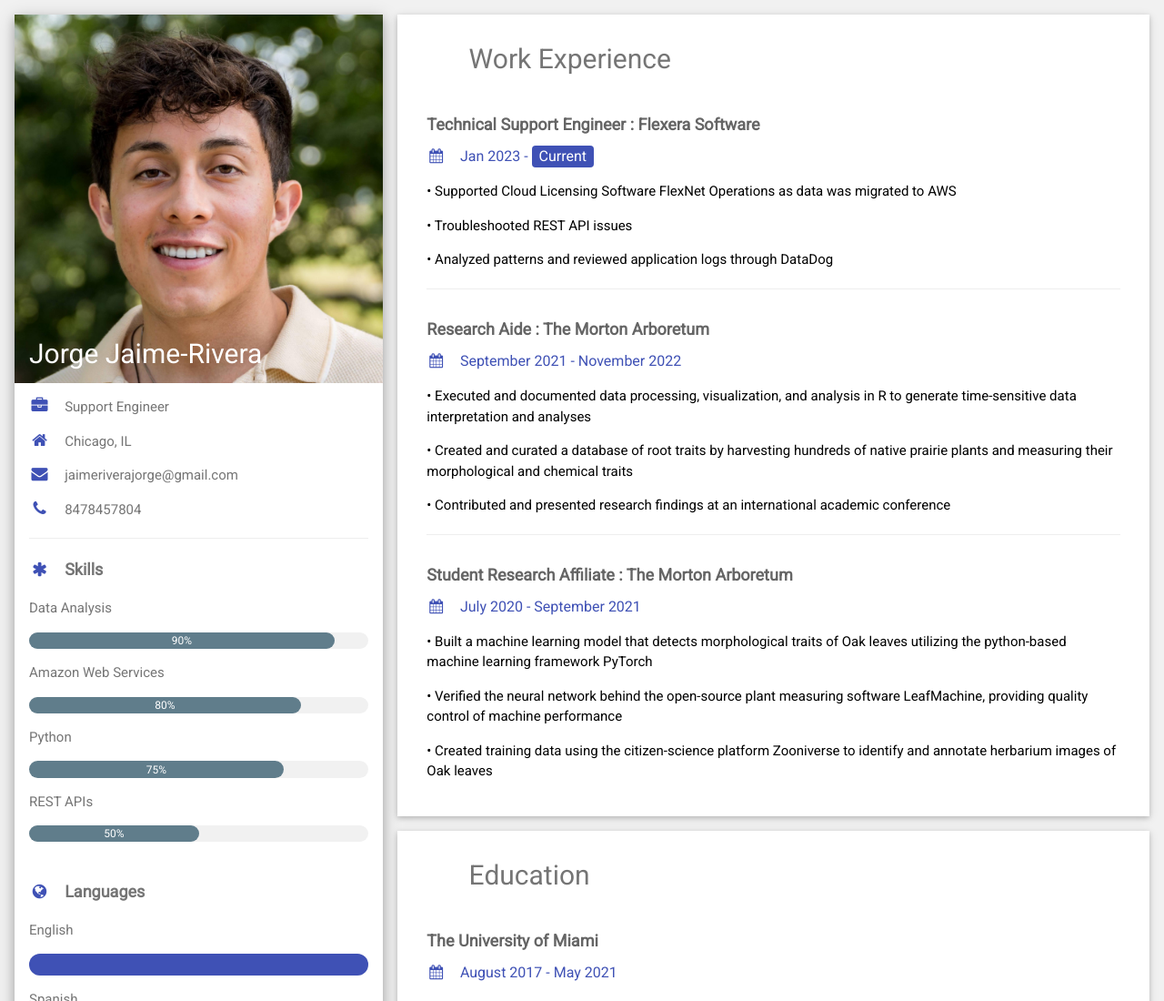
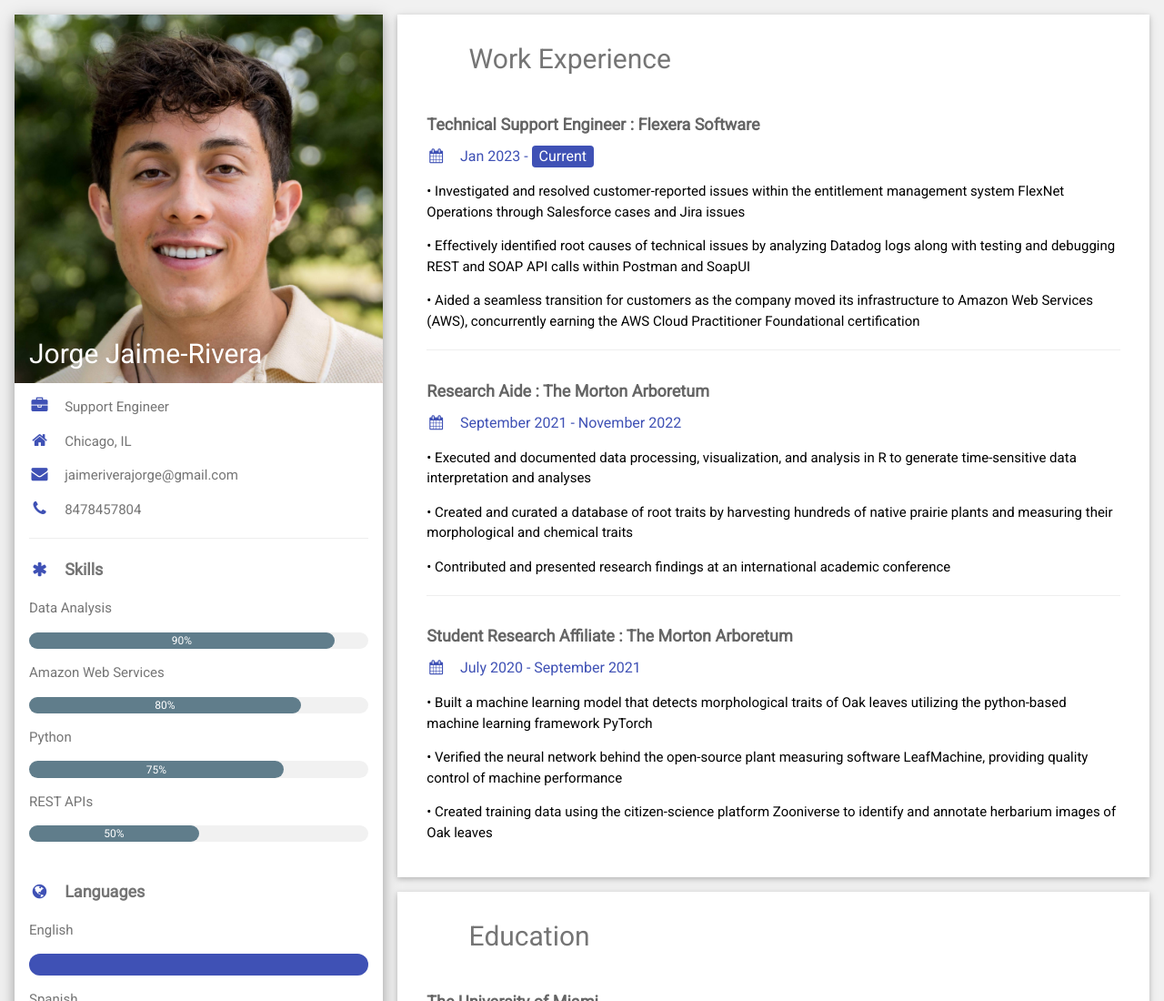
Before and after one commit to jaimeriverajorge/resume, a plain HTML site: page index.html in a window 1280 px wide. Shown: the top 1100 px of the page at 91% size. Drawn offline with nearby package versions, Linux system fonts and the light colour scheme.

Commit message:
Updated index.html

```diff
--- a/index.html
+++ b/index.html
@@ -81,9 +81,9 @@ html,body,h1,h2,h3,h4,h5,h6 {font-family: "Roboto", sans-serif}
         <div class="w3-container">
           <h5 class="w3-opacity"><b>Technical Support Engineer : Flexera Software</b></h5>
           <h6 class="w3-text-indigo"><i class="fa fa-calendar fa-fw w3-margin-right"></i>Jan 2023 - <span class="w3-tag w3-indigo w3-round">Current</span></h6>
-          <p>•	Supported Cloud Licensing Software FlexNet Operations as data was migrated to AWS</p>
-		  <p>•	Troubleshooted REST API issues</p>
-		  <p>•	Analyzed patterns and reviewed application logs through DataDog</p>
+          <p>•	Investigated and resolved customer-reported issues within the entitlement management system FlexNet Operations through Salesforce cases and Jira issues</p>
+		  <p>•	Effectively identified root causes of technical issues by analyzing Datadog logs along with testing and debugging REST and SOAP API calls within Postman and SoapUI</p>
+		  <p>•	Aided a seamless transition for customers as the company moved its infrastructure to Amazon Web Services (AWS), concurrently earning the AWS Cloud Practitioner Foundational certification</p>
           <hr>
         </div>
         <div class="w3-container">
```
